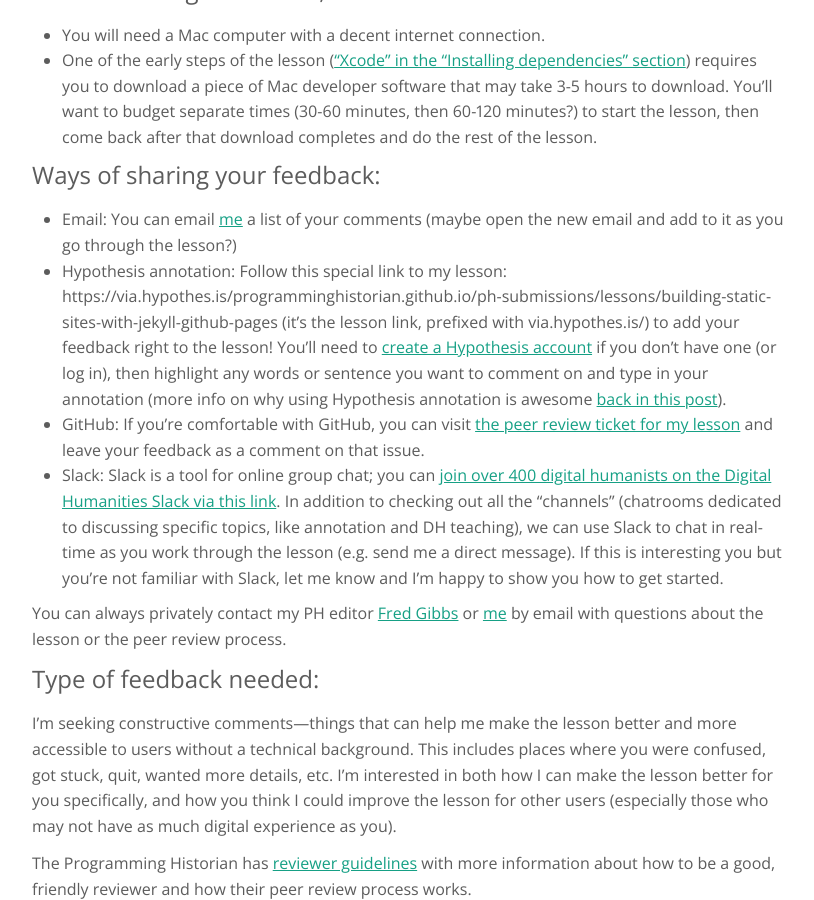
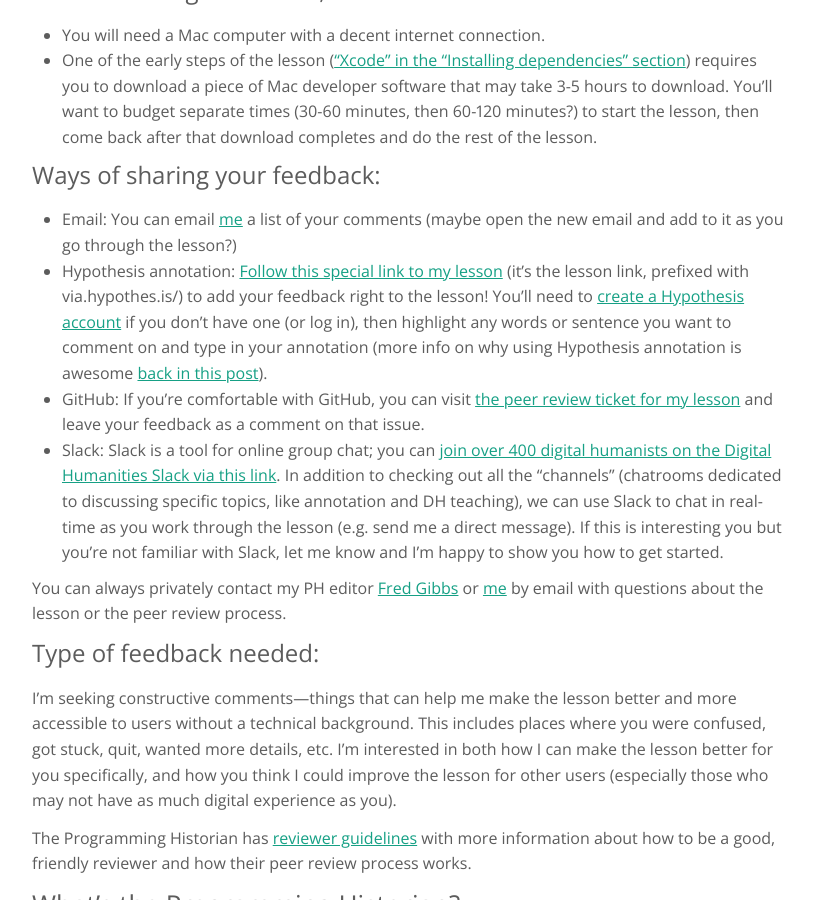
Before and after one commit to amandavisconti/literaturegeek, a Jekyll site: the page built from _posts/2016-03-15-peer-review-programming-historian-jekyll.md, in a window 1280 px wide and 900 px high, scrolled down 944 px. Shown: the whole window, without its empty margins (232-1046 px from the left). Built offline with Jekyll 4.4.1, drawn with Linux system fonts in a browser that asks for light colours.

Commit message:
Fixed Via link

```diff
--- a/_posts/2016-03-15-peer-review-programming-historian-jekyll.md
+++ b/_posts/2016-03-15-peer-review-programming-historian-jekyll.md
@@ -29,7 +29,7 @@
 ### Ways of sharing your feedback:
 
 * **Email:** You can email [me](mailto:aviscont@purdue.edu) a list of your comments (maybe open the new email and add to it as you go through the lesson?)
-* **Hypothesis annotation:** Follow this special link to my lesson: https://via.hypothes.is/programminghistorian.github.io/ph-submissions/lessons/building-static-sites-with-jekyll-github-pages (it's the lesson link, prefixed with via.hypothes.is/) to add your feedback right to the lesson! You'll need to [create a Hypothesis account](http://hypothes.is/register) if you don't have one (or log in), then highlight any words or sentence you want to comment on and type in your annotation (more info on why using Hypothesis annotation is awesome [back in this post](http://literaturegeek.com/2016/02/02/DHannotates)).
+* **Hypothesis annotation:** [Follow this special link to my lesson](https://via.hypothes.is/programminghistorian.github.io/ph-submissions/lessons/building-static-sites-with-jekyll-github-pages) (it's the lesson link, prefixed with via.hypothes.is/) to add your feedback right to the lesson! You'll need to [create a Hypothesis account](http://hypothes.is/register) if you don't have one (or log in), then highlight any words or sentence you want to comment on and type in your annotation (more info on why using Hypothesis annotation is awesome [back in this post](http://literaturegeek.com/2016/02/02/DHannotates)).
 * **GitHub**: If you're comfortable with GitHub, you can visit [the peer review ticket for my lesson](https://github.com/programminghistorian/ph-submissions/issues/3) and leave your feedback as a comment on that issue.
 * **Slack:** Slack is a tool for online group chat; you can [join over 400 digital humanists on the Digital Humanities Slack via this link](http://tinyurl.com/DHslack). In addition to checking out all the "channels" (chatrooms dedicated to discussing specific topics, like annotation and DH teaching), we can use Slack to chat in real-time as you work through the lesson (e.g. send me a direct message). If this is interesting you but you're not familiar with Slack, let me know and I'm happy to show you how to get started.
 
```
